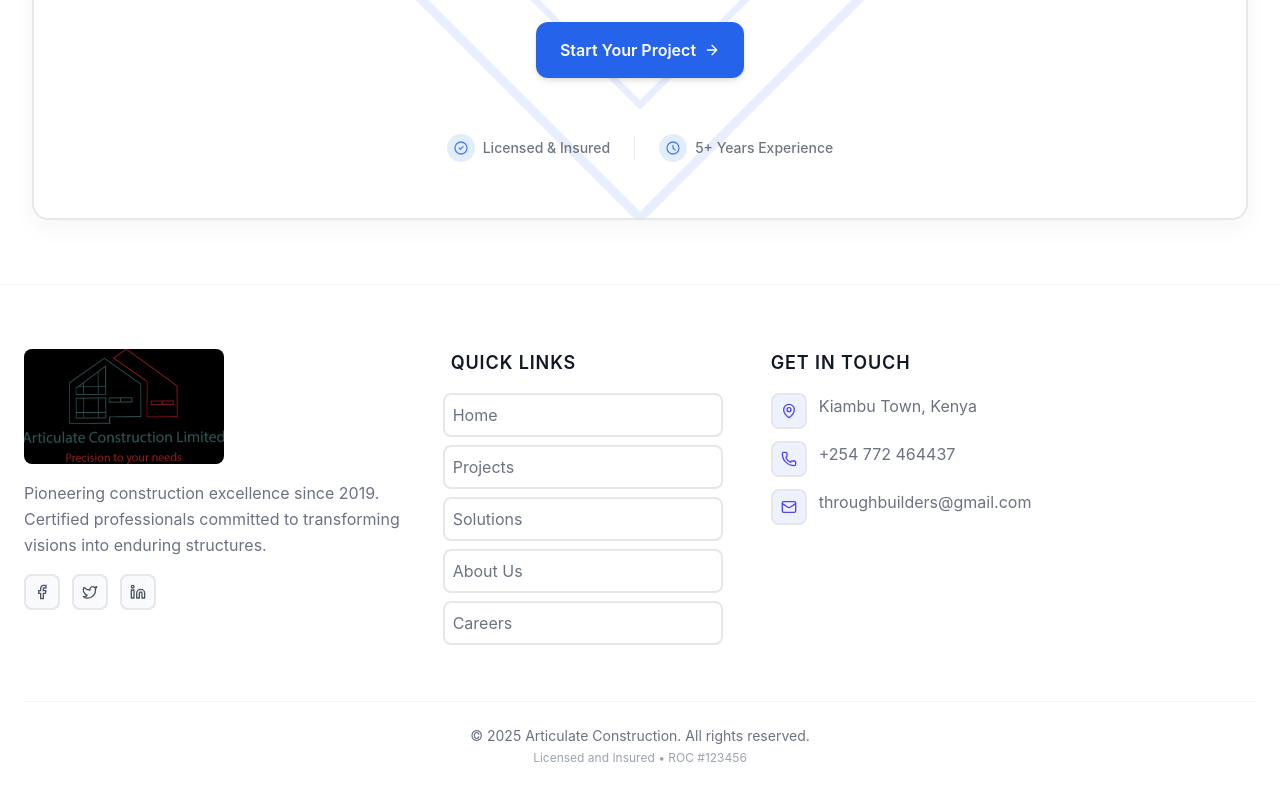
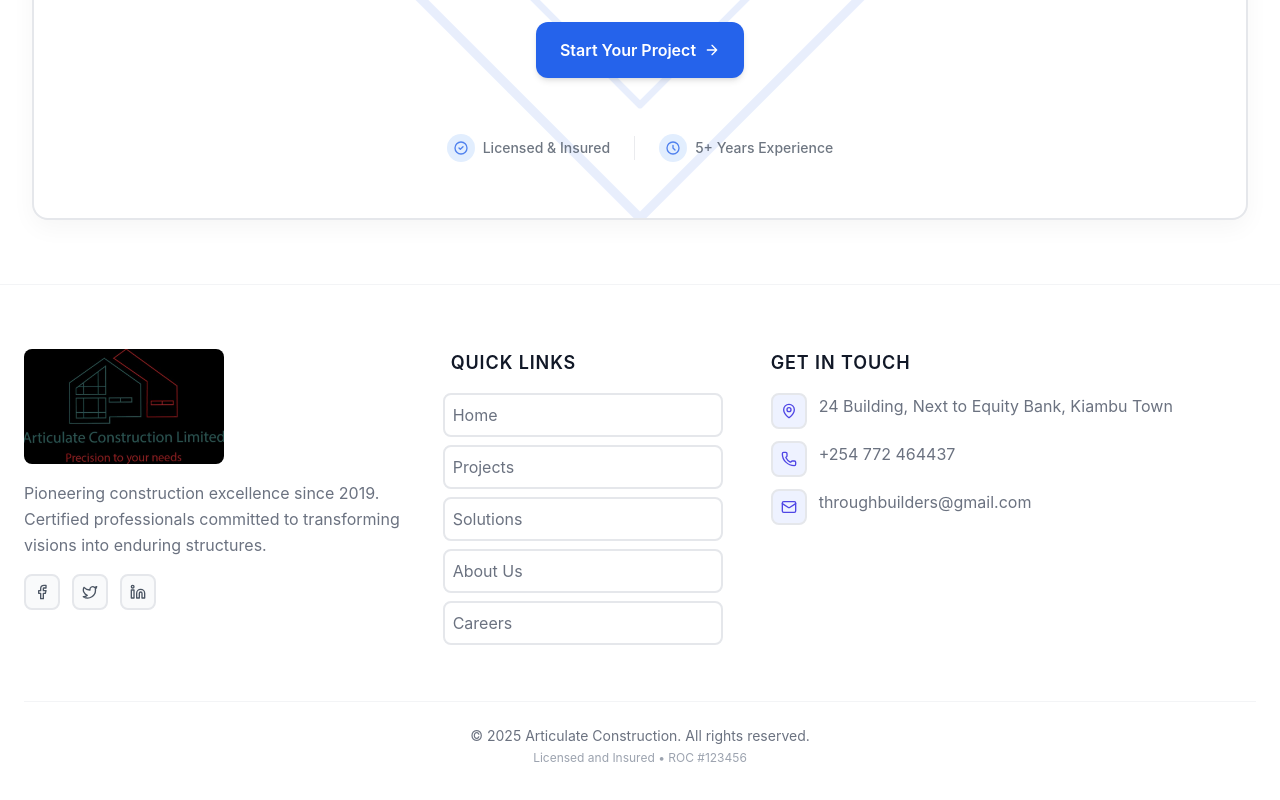
Before and after one commit to Eric5603/apollo, a Next.js app: page / in a window 1280 px wide. Shown: the part 3273-4073 px from the top of the page. Built offline with nearby package versions, Linux system fonts and the light colour scheme.

Commit message:
changes made on the Footer component

```diff
--- a/app/components/FooterSection.tsx
+++ b/app/components/FooterSection.tsx
@@ -15,7 +15,7 @@ const FooterSection: React.FC = () => {
   ];
 
   const contactInfo = [
-    { icon: MapPin, value: "Kiambu Town, Kenya" },
+    { icon: MapPin, value: " 24 Building, Next to Equity Bank, Kiambu Town" },
     { icon: Phone, value: "+254 772 464437" },
     { icon: Mail, value: "throughbuilders@gmail.com" },
   ];
```
